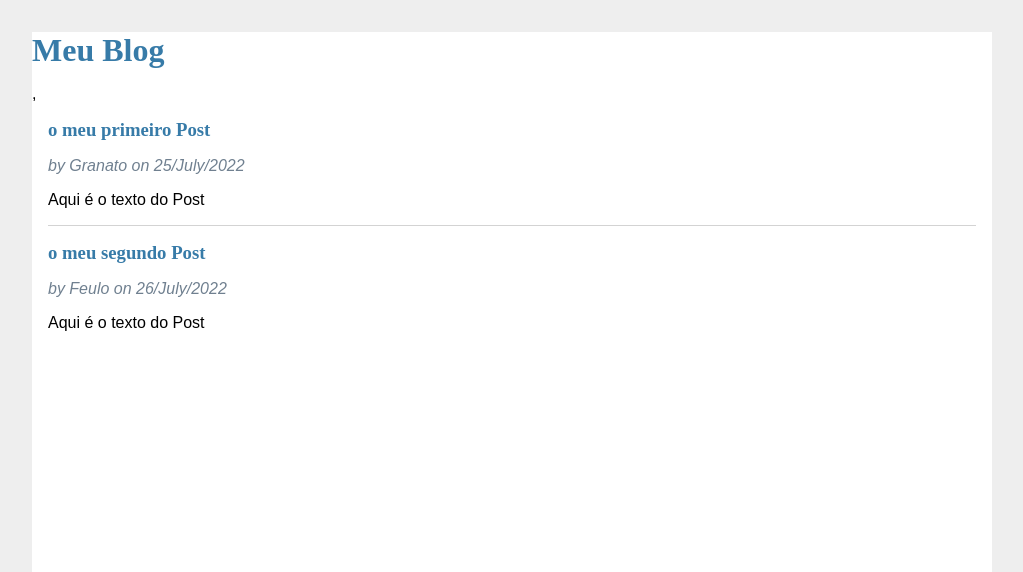
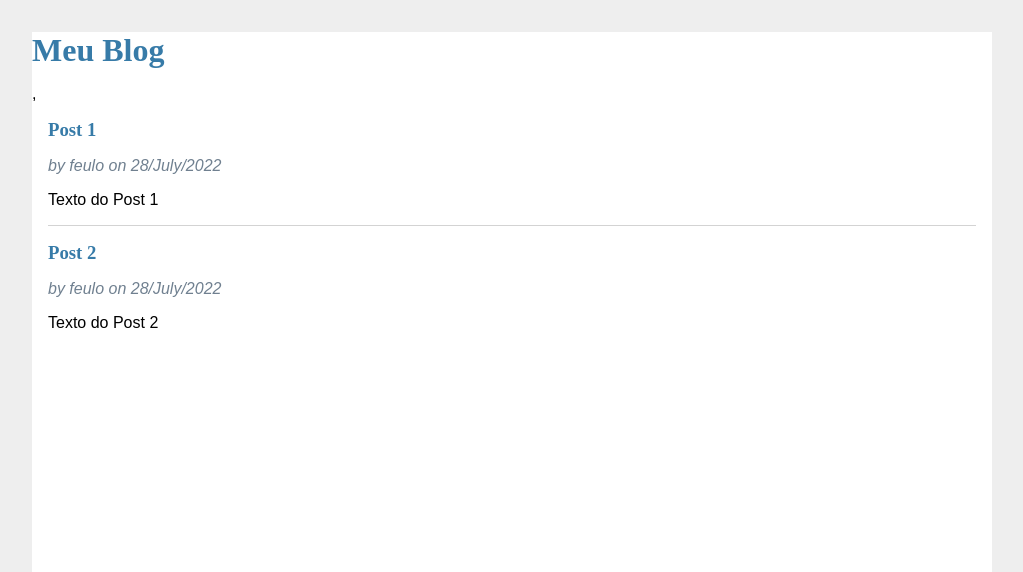
Before and after one commit to thomazgranato/blog, a Flask app: page / in a window 1280 px wide. Shown: the top 572 px of the page, without its empty margins (128-1151 px from the left). Run offline with Flask 2, Linux system fonts and the light colour scheme; data comes from the database, SQL or seed files in the repository; both versions use the stored data as it was after the commit.

Commit message:
Criado o Banco e sistema de user

```diff
--- a/app.py
+++ b/app.py
@@ -1,27 +1,46 @@
-from flask import Flask, render_template
+from flask import Flask, render_template, redirect, url_for
 from datetime import datetime
+from flask_sqlalchemy import SQLAlchemy
 
-app = Flask("Hello!")
+app = Flask("hello")
+app.config["SQLALCHEMY_DATABASE_URI"] = "sqlite:///app.db"
+app.config["SQLALCHEMY_TRACK_MODIFICATIONS"] = False
 
-posts = [
-    {
-        "title": "o meu primeiro Post",
-        "body": "Aqui é o texto do Post",
-        "author": "Granato",
-        "created": datetime(2022,7,25)
-    },
-    {
-        "title": "o meu segundo Post",
-        "body": "Aqui é o texto do Post",
-        "author": "Feulo",
-        "created": datetime(2022,7,26)
-    },
-]
+db = SQLAlchemy(app)
+
+
+class Post(db.Model):
+    __tablename__ = 'posts'
+    id = db.Column(db.Integer, primary_key=True, autoincrement=True)
+    title = db.Column(db.String(70), nullable=False)
+    body = db.Column(db.String(500))
+    created = db.Column(db.DateTime, nullable=False, default=datetime.now)
+    user_id = db.Column(db.Integer, db.ForeignKey('users.id'))
+
+class User(db.Model):
+    __tablename__ = 'users'
+    id = db.Column(db.Integer, primary_key=True, autoincrement=True)
+    username = db.Column(db.String(20), unique=True, index=True, nullable=False)
+    email = db.Column(db.String(70), unique=True,  nullable=False)
+    password_hash = db.Column(db.String(128), nullable=False)
+    posts = db.relationship('Post', backref='author')
+
+db.create_all()
+
 
 @app.route("/")
 def index():
+    posts = Post.query.all()
     return render_template("index.html", posts=posts)
 
-@app.route( '/login')
-def login():
-    return render_template("login.html")
+
+@app.route("/populate")
+def populate():
+    user = User(username='feulo', email="e@g.com", password_hash='a')
+    post1 = Post(title="Post 1", body="Texto do Post 1", author=user)
+    post2 = Post(title="Post 2", body="Texto do Post 2", author=user)
+    db.session.add(user)
+    db.session.add(post1)
+    db.session.add(post2)
+    db.session.commit()
+    return redirect(url_for('index'))
--- a/requirements.txt
+++ b/requirements.txt
@@ -1,5 +1,8 @@
 click==8.1.3
 Flask==2.1.3
+Flask-SQLAlchemy==2.5.1
+greenlet==1.1.2
 itsdangerous==2.1.2
 python-dotenv==0.20.0
+SQLAlchemy==1.4.39
 Werkzeug==2.1.2
--- a/static/style.css
+++ b/static/style.css
@@ -30,3 +30,7 @@ hr{
 .post .body{
     white-space: pre-line;
 }
+.no-posts{
+    font-style: italic;
+    color: gray;
+}
--- a/templates/base.html
+++ b/templates/base.html
@@ -2,7 +2,7 @@
 
 <head>
     <title>{% block title %} {% endblock %} Meu Blog </title>
-    <link rel="stylesheet" href="/static/style.css">
+    <link rel="stylesheet" href="{{url_for('static',filename='style.css')}}">
 </head>
 
 <body>
--- a/templates/index.html
+++ b/templates/index.html
@@ -9,7 +9,7 @@
         <div>
             <h1>{{ post.title }}</h1>
             <div class="about">by
-                {{ post.author }} on {{ post.created.strftime('%d/%B/%Y') }}
+                {{ post.author.username }} on {{ post.created.strftime('%d/%B/%Y') }}
             </div>
         </div>
     </header>
@@ -18,5 +18,7 @@
 {% if not loop.last %}
 <hr>
 {% endif %}
+{% else %}
+    <p class="no-posts"> Ops... There are no posts to display! </p>
 {% endfor %}
 {% endblock %}
```
Also changed, not shown: app.db (added).
